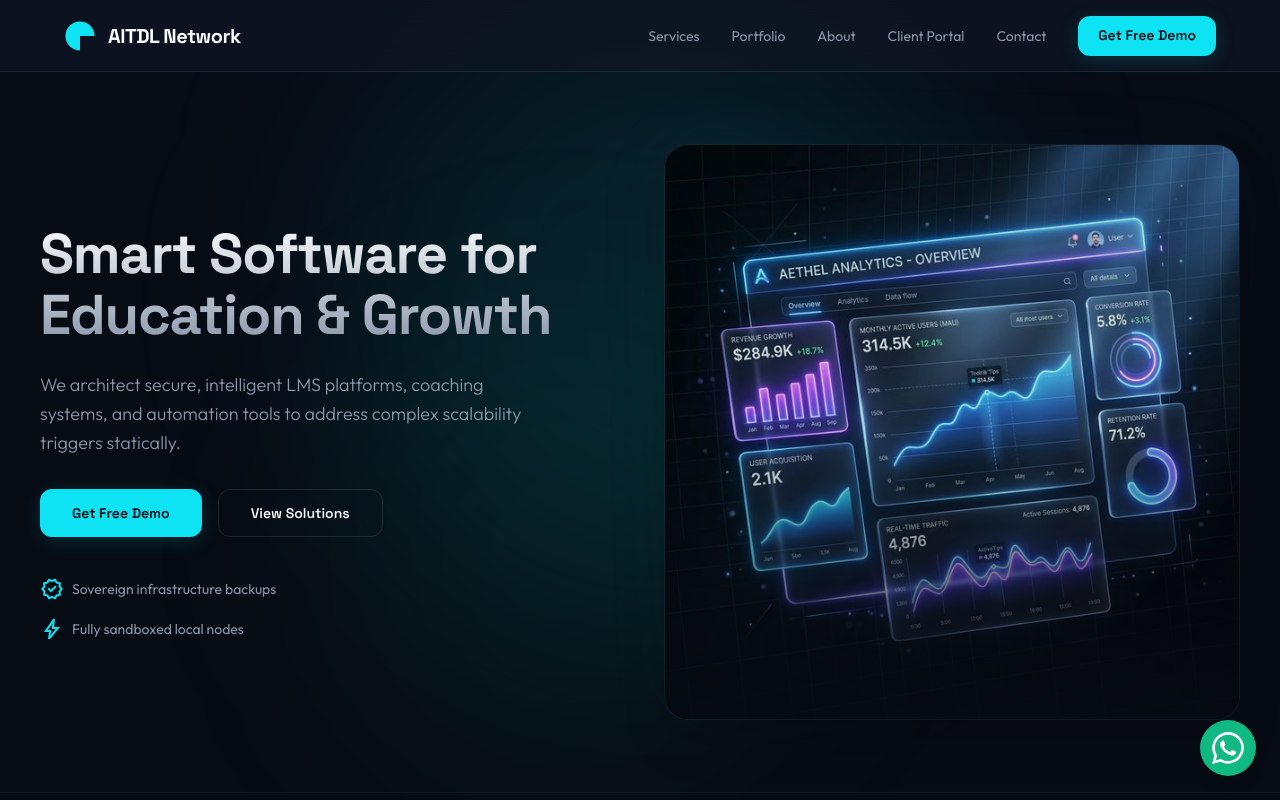
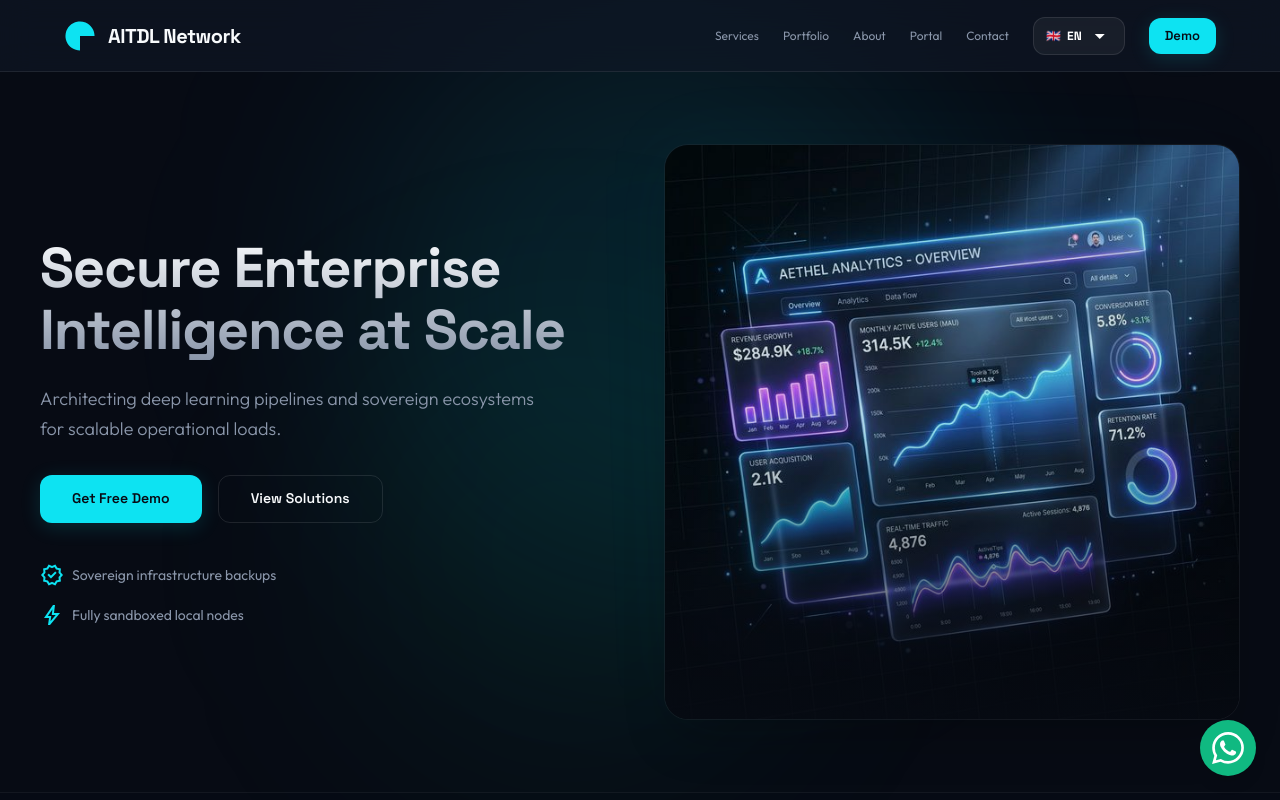
Before and after one commit to aitdlnetwork/aitdlNetwork, a Next.js app in the folder frontend/: page / in a window 1280 px wide. Shown: the top 800 px of the page. Built offline with nearby package versions, Linux system fonts and the light colour scheme.

Commit message:
feat: add multi-language (en, hi, sa) I18nContext and Navbar Toggler

```diff
--- a/frontend/src/app/layout.tsx
+++ b/frontend/src/app/layout.tsx
@@ -21,6 +21,7 @@
 import Footer from '@/components/Footer';
 import { generateSEO } from '@/lib/seo/seo';
 import Script from 'next/script';
+import { I18nProvider } from '@/lib/i18n/I18nContext';
 
 export const metadata: Metadata = generateSEO({});
 
@@ -66,6 +67,7 @@
           ></iframe>
         </noscript>
         <div className="min-h-screen flex flex-col relative overflow-x-hidden pt-[72px]">
+          <I18nProvider>
             {/* Ambient Space Glow - Background */}
             <div className="fixed inset-0 pointer-events-none z-0">
               <div className="absolute top-0 right-1/4 w-[600px] h-[600px] bg-primary/10 rounded-full blur-[120px] hidden md:block"></div>
@@ -78,6 +80,7 @@
               {children}
             </main>
             <Footer />
+          </I18nProvider>
 
           {/* Runtime Watermarks & Fingerprinting scripts */}
           <script dangerouslySetInnerHTML={{
--- a/frontend/src/app/page.tsx
+++ b/frontend/src/app/page.tsx
@@ -15,20 +15,16 @@
 // AITDL Network © 2026 | Vikram Samvat 2083
 // Designed & Architected by JRM
 
-import type { Metadata } from 'next';
+"use client";
+
 import React from 'react';
 import Link from 'next/link';
 import Image from 'next/image';
-import { generateSEO } from '@/lib/seo/seo';
-
-export const metadata: Metadata = generateSEO({
-  title: 'AITDL Network – Smart Software for Education & Business Growth',
-  description: 'LMS, POS, Clinic Management, NGO Systems and AI solutions for Indian businesses and institutions. Get a free demo today.',
-  path: '/',
-  keywords: ['LMS India', 'school management software', 'POS billing India', 'AI learning platform', 'coaching software', 'coaching software UP', 'LMS software Gorakhpur'],
-});
+import { useI18n } from '@/lib/i18n/I18nContext';
 
 export default function Home() {
+  const { t } = useI18n();
+
   return (
     <div className="animate-fade-in relative">
       {/* Hero Section */}
@@ -37,10 +33,10 @@
           {/* Left Column: Content */}
           <div className="flex flex-col items-start text-left">
             <h1 className="font-display font-bold text-4xl md:text-5xl lg:text-[56px] leading-[1.1] tracking-[-0.02em] mb-6 max-w-xl text-gradient">
-              Smart Software for Education & Growth
+              {t('hero_title')}
             </h1>
             <p className="text-lg text-text-muted font-light mb-8 max-w-lg leading-relaxed">
-              We architect secure, intelligent LMS platforms, coaching systems, and automation tools to address complex scalability triggers statically.
+              {t('hero_subtitle')}
             </p>
             <div className="flex flex-col sm:flex-row items-center gap-4 w-full sm:w-auto animate-slide-up mb-10">
               <Link href="/demo" className="btn-primary w-full sm:w-auto flex items-center justify-center h-12 px-8 rounded-lg bg-primary text-background-dark font-display font-semibold text-[14px]">
--- a/frontend/src/components/Header.tsx
+++ b/frontend/src/components/Header.tsx
@@ -18,9 +18,18 @@
 "use client";
 import React, { useState } from 'react';
 import Link from 'next/link';
+import { useI18n, Language } from '@/lib/i18n/I18nContext';
 
 export default function Header() {
   const [isMobileMenuOpen, setIsMobileMenuOpen] = useState(false);
+  const [isLangOpen, setIsLangOpen] = useState(false);
+  const { language, setLanguage } = useI18n();
+
+  const langLabels: Record<Language, { label: string; flag: string }> = {
+    en: { label: "EN", flag: "🇬🇧" },
+    hi: { label: "हिन्दी", flag: "🇮🇳" },
+    sa: { label: "संस्कृतम्", flag: "🔱" }
+  };
 
   return (
     <nav className="fixed top-0 left-0 right-0 z-50 glass-nav h-[72px] transition-all duration-300">
@@ -36,13 +45,33 @@
         </Link>
 
         {/* Desktop Links */}
-        <div className="hidden md:flex items-center gap-8">
-          <Link href="/services" className="text-sm font-medium text-text-muted hover:text-primary transition-colors">Services</Link>
-          <Link href="/portfolio" className="text-sm font-medium text-text-muted hover:text-primary transition-colors">Portfolio</Link>
-          <Link href="/about" className="text-sm font-medium text-text-muted hover:text-primary transition-colors">About</Link>
-          <Link href="/login" className="text-sm font-medium text-text-muted hover:text-primary transition-colors">Client Portal</Link>
-          <Link href="/contact" className="text-sm font-medium text-text-muted hover:text-primary transition-colors">Contact</Link>
-          <Link href="/demo" className="btn-primary flex items-center justify-center h-10 px-5 rounded-lg bg-primary text-background-dark font-display font-semibold text-[14px]">Get Free Demo</Link>
+        <div className="hidden md:flex items-center gap-6">
+          <Link href="/services" className="text-xs font-medium text-text-muted hover:text-primary transition-colors">Services</Link>
+          <Link href="/portfolio" className="text-xs font-medium text-text-muted hover:text-primary transition-colors">Portfolio</Link>
+          <Link href="/about" className="text-xs font-medium text-text-muted hover:text-primary transition-colors">About</Link>
+          <Link href="/login" className="text-xs font-medium text-text-muted hover:text-primary transition-colors">Portal</Link>
+          <Link href="/contact" className="text-xs font-medium text-text-muted hover:text-primary transition-colors">Contact</Link>
+
+          {/* Lang Switcher */}
+          <div className="relative">
+            <button onClick={() => setIsLangOpen(!isLangOpen)} className="flex items-center gap-1.5 px-3 py-1.5 rounded-lg bg-white/5 border border-white/10 text-white text-xs font-display font-bold hover:bg-white/10 transition-all">
+              <span>{langLabels[language].flag}</span>
+              <span>{langLabels[language].label}</span>
+              <span className="material-symbols-outlined text-[14px]">arrow_drop_down</span>
+            </button>
+            {isLangOpen && (
+              <div className="absolute top-10 right-0 glass-nav border border-white/10 shadow-xl rounded-xl py-2 w-32 flex flex-col z-50 animate-fade-in">
+                {(Object.keys(langLabels) as Language[]).map((lang) => (
+                  <button key={lang} onClick={() => { setLanguage(lang); setIsLangOpen(false); }} className={`flex items-center gap-2 px-4 py-2 text-xs font-display text-left hover:bg-primary/10 transition-colors ${language === lang ? 'text-primary font-bold' : 'text-slate-300'}`}>
+                    <span>{langLabels[lang].flag}</span>
+                    <span>{langLabels[lang].label}</span>
+                  </button>
+                ))}
+              </div>
+            )}
+          </div>
+
+          <Link href="/demo" className="btn-primary flex items-center justify-center h-9 px-4 rounded-lg bg-primary text-background-dark font-display font-semibold text-[13px]">Demo</Link>
         </div>
 
         {/* Mobile Menu Toggle */}
@@ -59,12 +88,17 @@
       {/* Mobile Menu Dropdown */}
       {isMobileMenuOpen && (
         <div className="md:hidden absolute top-[72px] left-0 right-0 glass-nav border-t border-white/5 py-4 px-6 flex flex-col gap-4 shadow-xl">
-          <Link href="/services" onClick={() => setIsMobileMenuOpen(false)} className="text-base font-medium text-text-primary py-2">Services</Link>
-          <Link href="/portfolio" onClick={() => setIsMobileMenuOpen(false)} className="text-base font-medium text-text-primary py-2">Portfolio</Link>
-          <Link href="/about" onClick={() => setIsMobileMenuOpen(false)} className="text-base font-medium text-text-primary py-2">About</Link>
-          <Link href="/login" onClick={() => setIsMobileMenuOpen(false)} className="text-base font-medium text-text-primary py-2">Client Portal</Link>
-          <Link href="/contact" onClick={() => setIsMobileMenuOpen(false)} className="text-base font-medium text-text-primary py-2">Contact</Link>
-          <Link href="/demo" onClick={() => setIsMobileMenuOpen(false)} className="btn-primary flex items-center justify-center h-12 w-full rounded-lg bg-primary text-background-dark font-display font-semibold text-[15px] mt-2">Get Free Demo</Link>
+          {/* Mobile Lang Switcher */}
+          <div className="flex items-center gap-2 border-t border-white/5 pt-4 mt-2">
+            {(Object.keys(langLabels) as Language[]).map((lang) => (
+              <button key={lang} onClick={() => { setLanguage(lang); setIsMobileMenuOpen(false); }} className={`flex-1 flex items-center justify-center gap-1.5 p-2 rounded-lg border ${language === lang ? 'border-primary/40 bg-primary/10 text-primary' : 'border-white/5 bg-white/5 text-slate-300'} text-xs font-display font-medium transition-all`}>
+                <span>{langLabels[lang].flag}</span>
+                <span>{langLabels[lang].label}</span>
+              </button>
+            ))}
+          </div>
+
+          <Link href="/demo" onClick={() => setIsMobileMenuOpen(false)} className="btn-primary flex items-center justify-center h-12 w-full rounded-lg bg-primary text-background-dark font-display font-semibold text-[15px]">Get Free Demo</Link>
         </div>
       )}
     </nav>
--- /dev/null
+++ b/frontend/src/lib/i18n/I18nContext.tsx
@@ -0,0 +1,54 @@
+'use client';
+
+import React, { createContext, useContext, useState, useEffect } from 'react';
+import { translations, TranslationDict } from './translations';
+
+export type Language = 'en' | 'hi' | 'sa';
+
+interface I18nContextProps {
+  language: Language;
+  setLanguage: (lang: Language) => void;
+  t: (key: keyof TranslationDict) => string;
+}
+
+const I18nContext = createContext<I18nContextProps | undefined>(undefined);
+
+export function I18nProvider({ children }: { children: React.ReactNode }) {
+  const [language, setLanguageState] = useState<Language>('en');
+
+  // Load from LocalStorage on mount
+  useEffect(() => {
+    if (typeof window !== 'undefined') {
+      const saved = localStorage.getItem('aitdl_lang') as Language;
+      if (saved && ['en', 'hi', 'sa'].includes(saved)) {
+        setLanguageState(saved);
+      }
+    }
+  }, []);
+
+  const setLanguage = (lang: Language) => {
+    setLanguageState(lang);
+    if (typeof window !== 'undefined') {
+      localStorage.setItem('aitdl_lang', lang);
+    }
+  };
+
+  const t = (key: keyof TranslationDict): string => {
+    const dict = translations[language] || translations['en'];
+    return dict[key] || translations['en'][key] || key;
+  };
+
+  return (
+    <I18nContext.Provider value={{ language, setLanguage, t }}>
+      {children}
+    </I18nContext.Provider>
+  );
+}
+
+export function useI18n() {
+  const context = useContext(I18nContext);
+  if (!context) {
+    throw new Error('useI18n must be used within an I18nProvider');
+  }
+  return context;
+}
--- /dev/null
+++ b/frontend/src/lib/i18n/translations.ts
@@ -0,0 +1,43 @@
+export interface TranslationDict {
+  nav_about: string;
+  nav_services: string;
+  nav_portfolio: string;
+  nav_contact: string;
+  hero_badge: string;
+  hero_title: string;
+  hero_subtitle: string;
+  cta_demo: string;
+}
+
+export const translations: Record<string, TranslationDict> = {
+  en: {
+    nav_about: "About",
+    nav_services: "Services",
+    nav_portfolio: "Portfolio",
+    nav_contact: "Contact",
+    hero_badge: "SOVEREIGN INFRASTRUCTURE & AI",
+    hero_title: "Secure Enterprise Intelligence at Scale",
+    hero_subtitle: "Architecting deep learning pipelines and sovereign ecosystems for scalable operational loads.",
+    cta_demo: "Access Systems"
+  },
+  hi: {
+    nav_about: "हमारे बारे में",
+    nav_services: "सेवाएं",
+    nav_portfolio: "पोर्टफोलियो",
+    nav_contact: "संपर्क",
+    hero_badge: "संप्रभु इन्फ्रास्ट्रक्चर और एआई",
+    hero_title: "सुरक्षित एंटरप्राइज इंटेलिजेंस",
+    hero_subtitle: "बड़े परिचालन भार के लिए सुरक्षित डीप लर्निंग पाइपलाइनों और संप्रभु पारिस्थितिक तंत्र का निर्माण।",
+    cta_demo: "सिस्टम एक्सेस"
+  },
+  sa: {
+    nav_about: "विषये",
+    nav_services: "सेवाः",
+    nav_portfolio: "कार्यम्",
+    nav_contact: "सम्पर्कः",
+    hero_badge: "सर्वभौम तन्त्रज्ञानम् एआई",
+    hero_title: "सुरक्षित उद्योग प्रज्ञा तन्त्रम्",
+    hero_subtitle: "उच्च स्तरस्य कार्यभाराय गणन तन्त्राणां रचना।",
+    cta_demo: "तन्त्र प्रवेशः"
+  }
+};
```
Lines whose indentation alone changed are shown as unchanged.
